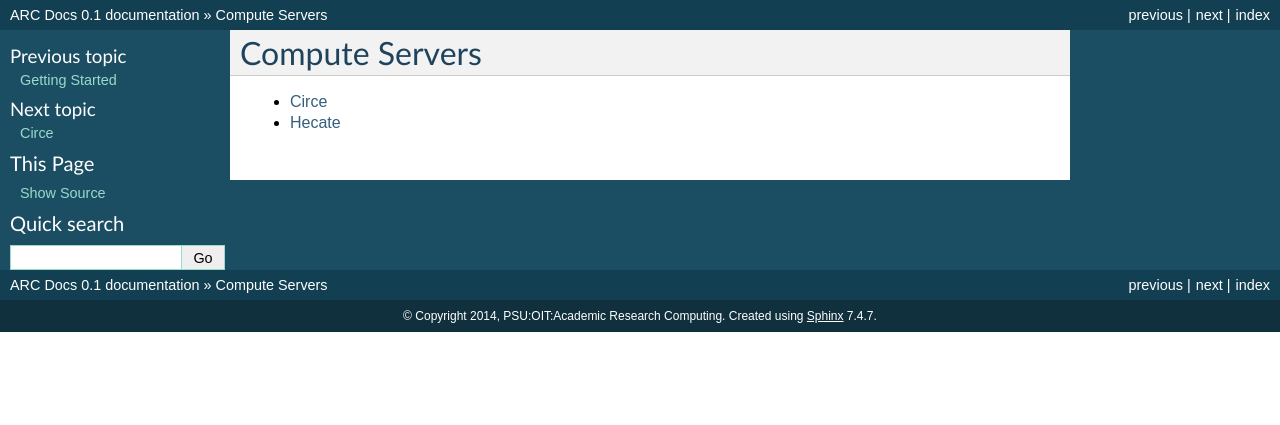
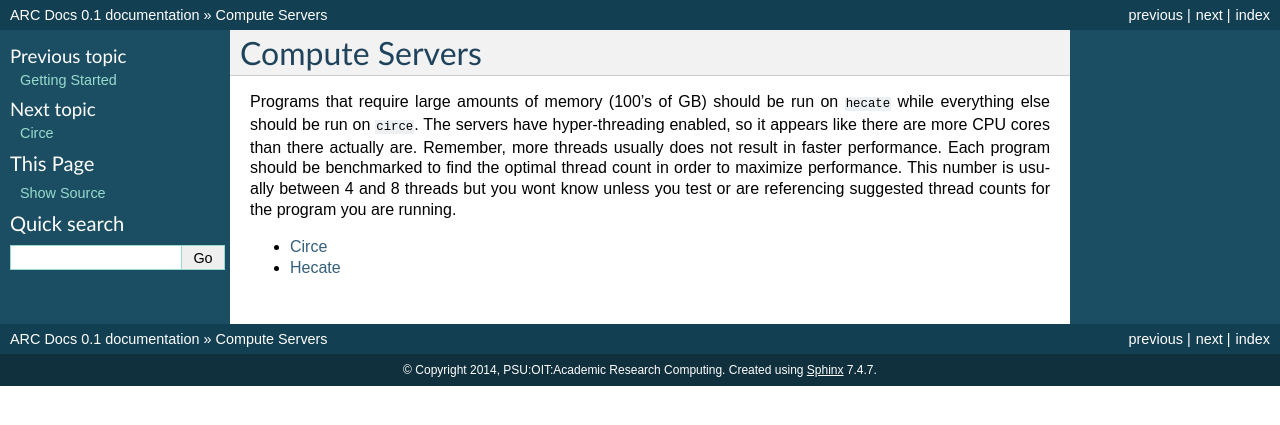
Before and after one commit to PSU-Research-Computing/psurc-docs, a Sphinx documentation site: the page built from source/compute_servers/index.rst, in a window 1280 px wide. Shown: the top 425 px of the page. Built offline with Sphinx 7.4.7, drawn with Linux system fonts in a browser that asks for light colours.

Commit message:
Added back old description

```diff
--- a/source/compute_servers/index.rst
+++ b/source/compute_servers/index.rst
@@ -1,6 +1,9 @@
 ***************
 Compute Servers
 ***************
+
+Programs that require large amounts of memory (100's of GB) should be run on ``hecate`` while everything else should be run on ``circe``.  The servers have hyper-threading enabled, so it appears like there are more CPU cores than there actually are.  Remember, more threads usually does not result in faster performance.  Each program should be benchmarked to find the optimal thread count in order to maximize performance.  This number is usually between 4 and 8 threads but you wont know unless you test or are referencing suggested thread counts for the program you are running.
+
 
 .. toctree::
     :maxdepth: 2
```
